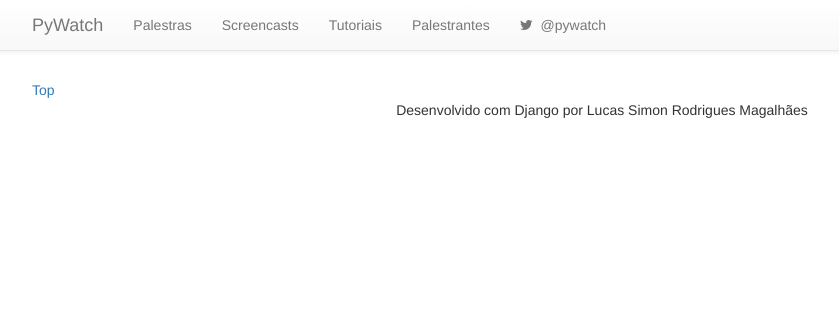
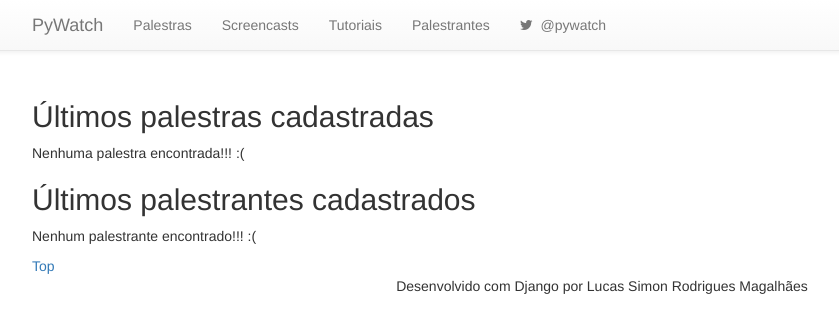
Before and after one commit to lucassimon/pywatch.com.br, a Django app: page / in a window 1280 px wide. Shown: the top 333 px of the page, without its empty margins (38-877 px from the left). Run offline with Django 3.2, Linux system fonts and the light colour scheme; parts of the project's set-up code (start-up, migrations or seed data) failed here and were passed over; some libraries are stand-ins or nearby versions.

Commit message:
Cria listagem de ultimas palestras e palestrantes

```diff
--- a/core/templates/index.html
+++ b/core/templates/index.html
@@ -4,3 +4,37 @@
 Coleção de materiais para aprendizagem em Python incluindo videos, palestras, artigos, slides e muito mais.
 {% endblock meta_description %}
 {% block meta_keywords %} Python, Palestrantes, Tutoriais, Palestras, Screencasts{% endblock meta_keywords %}
+
+{% block content %}
+
+<section>
+    <h2> Últimos palestras cadastradas </h2>
+    {% if most_recent_talks_list %}
+        <ul class="list-unstyled">
+            {% for talk in most_recent_talks_list %}
+                <li>
+                    {{ talk.title }}
+                </li>
+            {% endfor %}
+        </ul>
+    {% else %}
+        <p>Nenhuma palestra encontrada!!! :(</p>
+    {% endif %}
+</section>
+
+<section>
+    <h2> Últimos palestrantes cadastrados </h2>
+    {% if most_recent_speakers_list %}
+        <ul class="list-unstyled">
+            {% for speaker in most_recent_speakers_list %}
+                <li>
+                    {{ speaker.name }}
+                </li>
+            {% endfor %}
+        </ul>
+    {% else %}
+        <p>Nenhum palestrante encontrado!!! :(</p>
+    {% endif %}
+</section>
+
+{% endblock %}
```
